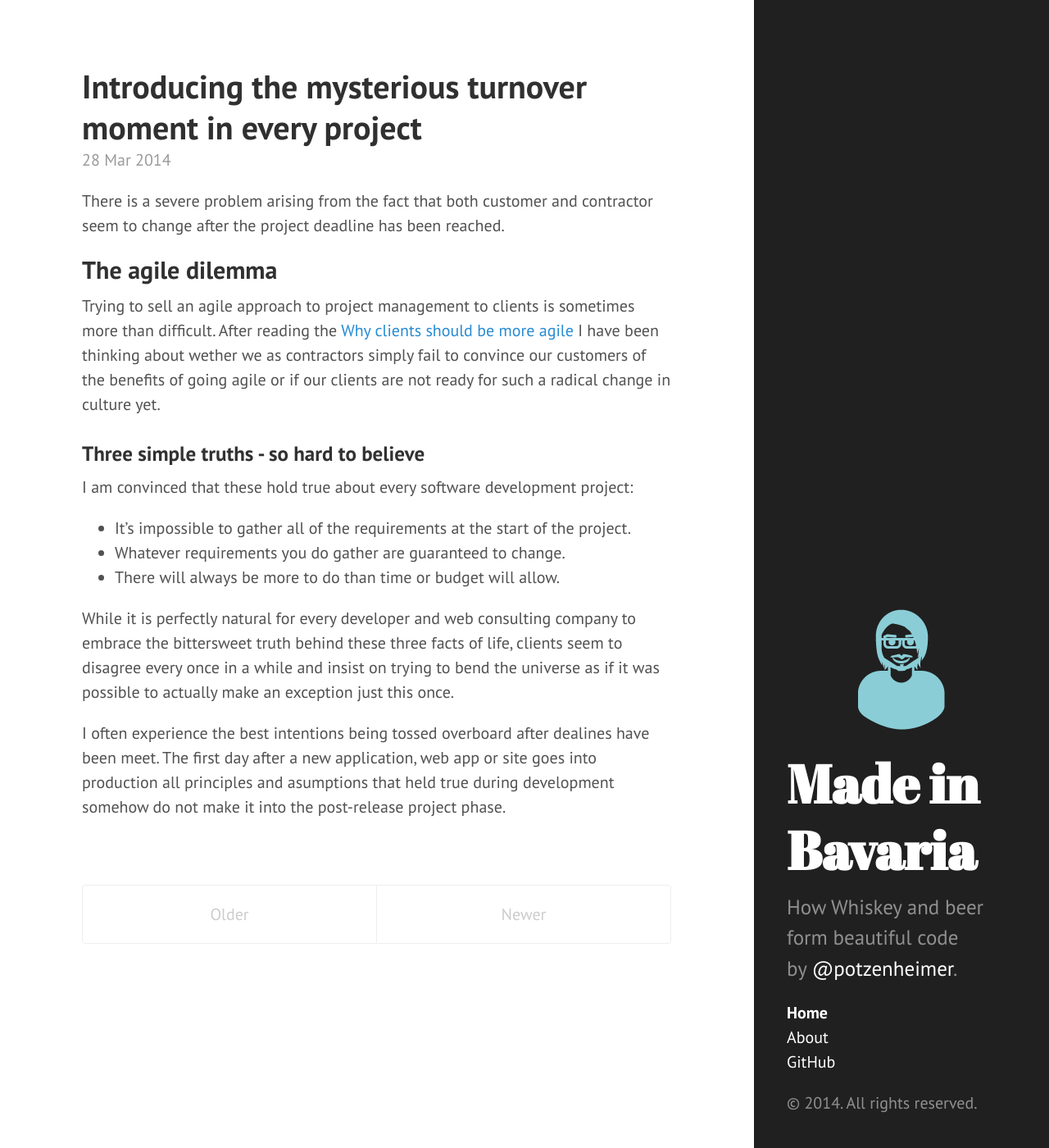
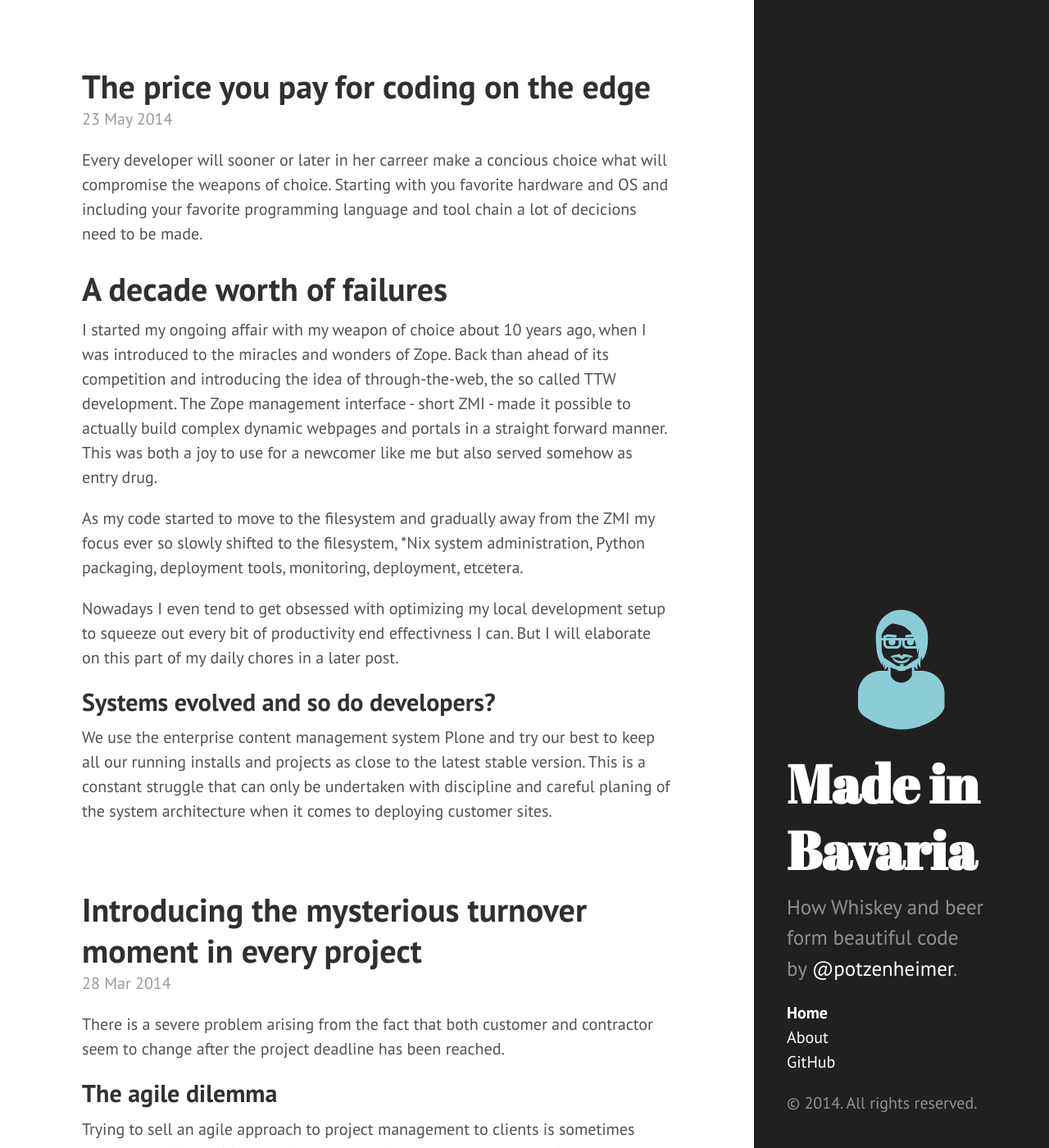
Before and after one commit to potzenheimer/potzenheimer.github.io, a Jekyll site: the page built from index.html, in a window 1280 px wide and 1400 px high. Shown: the whole window at 82% size. Built offline with Jekyll 4.4.1, drawn with Linux system fonts in a browser that asks for light colours; the list of posts is cut into pages by our own code; some of the changed text lies outside the part shown.

Commit message:
Add new blogpost

```diff
--- a/_posts/2014-03-28-introducing.md
+++ b/_posts/2014-03-28-introducing.md
@@ -21,4 +21,6 @@ I am convinced that these hold true about every software development project:
 While it is perfectly natural for every developer and web consulting company to embrace the bittersweet truth behind these three facts of life, clients seem to disagree every once in a while and insist on trying to bend the universe as if it was possible to actually make an
 exception just this once.
 
-I often experience the best intentions being tossed overboard after dealines have been meet. The first day after a new application, web app or site goes into production all principles and asumptions that held true during development somehow do not make it into the post-release project phase.
+I often experience the best intentions being tossed overboard after deadlines have been meet. The first day after a new application, web app or site goes into production all principles and asumptions that held true during development somehow do not make it into the post-release project phase.
+
+Contrary to the fact, that after moving the project into deployment we need to be double careful when running updates, since we are dealing with a running system, the client suddenly treats every small requirement as urgent and asumes ad hoc reaction on the development team part. It is correct that small bugs can be fixed fast and efficient without proper relase planing. Especially if you follow continuous integration precedures. Still the fact that new bugs get introduced just as fast as old chores get resolved goes mostly unnoticed.
--- /dev/null
+++ b/_posts/2014-05-23-coding-on-the-edge.md
@@ -0,0 +1,19 @@
+---
+layout: post
+title: The price you pay for coding on the edge
+---
+
+Every developer will sooner or later in her carreer make a concious choice what will compromise the weapons of choice. Starting with you favorite hardware and OS and including your favorite programming language and tool chain a lot of decicions need to be made.
+
+# A decade worth of failures
+
+I started my ongoing affair with my weapon of choice about 10 years ago, when I was introduced to the miracles and wonders of Zope. Back than ahead of its competition and introducing the idea of through-the-web, the so called TTW development. The Zope management interface - short ZMI - made it possible to actually build complex dynamic webpages and portals in a straight forward manner. This was both a joy to use for a newcomer like me but also served somehow as entry drug.
+
+As my code started to move to the filesystem and gradually away from the ZMI my focus ever so slowly shifted to the filesystem, *Nix system administration, Python packaging, deployment tools, monitoring, deployment, etcetera.
+
+Nowadays I even tend to get obsessed with optimizing my local development setup to squeeze out every bit of productivity end effectivness I can. But I will elaborate on this part of
+my daily chores in a later post.
+
+## Systems evolved and so do developers?
+
+We use the enterprise content management system Plone and try our best to keep all our running installs and projects as close to the latest stable version. This is a constant struggle that can only be undertaken with discipline and careful planing of the system architecture when it comes to deploying customer sites.
```
Also changed, not shown: less/brandbar.less (line endings or trailing spaces).
